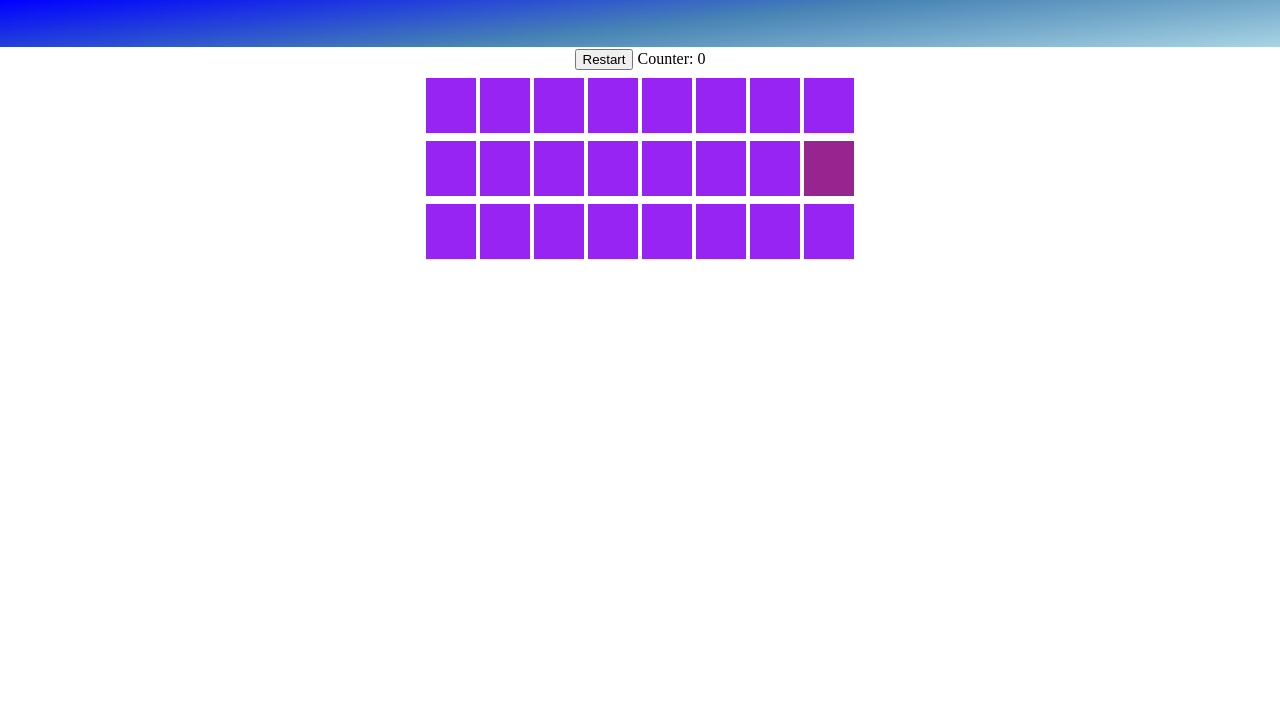
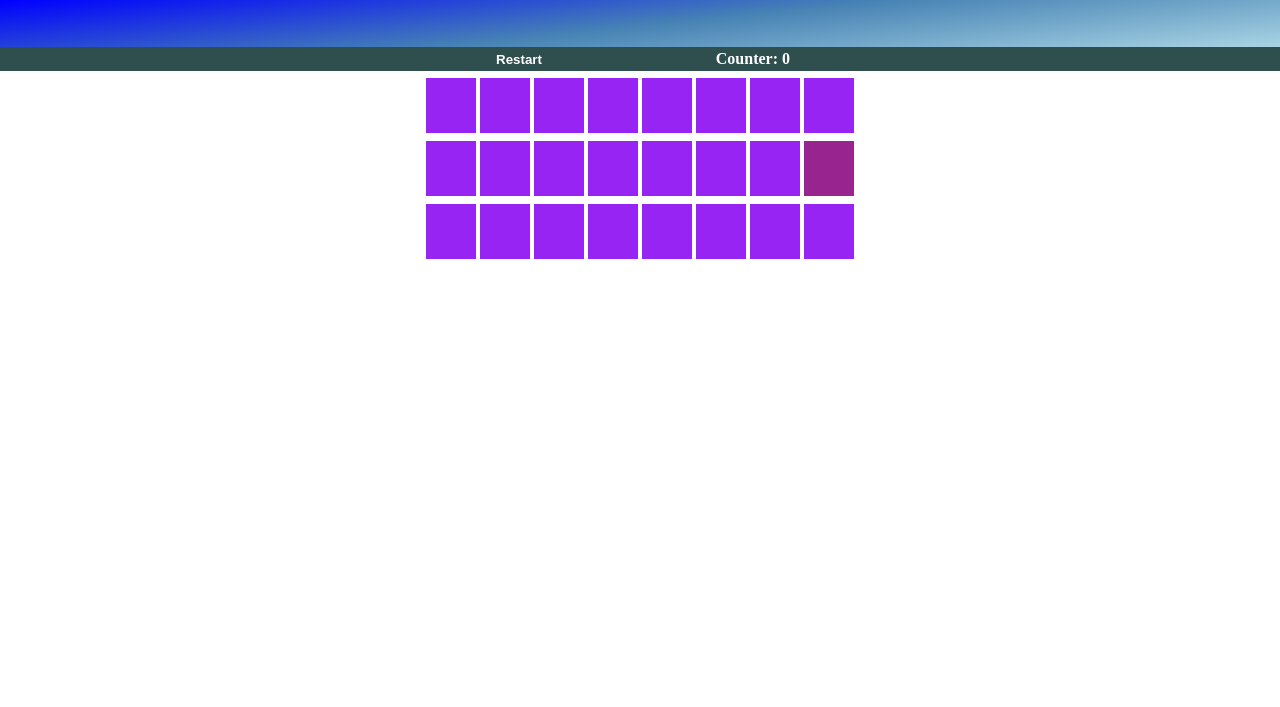
Before and after one commit to BasKalkman/color-picker, a plain HTML site: page index.html in a window 1280 px wide. Shown: the part 93-800 px from the top of the page. Drawn offline with Linux system fonts and the light colour scheme.

Commit message:
Some styling

```diff
--- a/index.html
+++ b/index.html
@@ -14,7 +14,10 @@
     </div>
 
     <div id="controller">
-        <button id="restart">Restart</button> Counter: <span id="counter"></span>
+        <div id="controllerContainer">
+            <button id="restart">Restart</button>
+            <div id="counterDiv">Counter: <span id="counter"></span></div>
+        </div>
     </div>
 
     <div id="game">
--- a/main.css
+++ b/main.css
@@ -14,11 +14,40 @@ html, body {
 }
 
 #controller {
-    background-color: white;
+    background-color: darkslategray;
     line-height: 1.5rem;
-    max-width: 600px;
+    /* max-width: 600px; */
     margin: 0 auto;
-    text-align: center;
+    display: flex;
+    justify-content: center;
+}
+
+#controllerContainer {
+    min-width: 300px;
+}
+
+#restart {
+    float: left;
+    border: none;
+    background-color: darkslategray;
+    color: white;
+    font-weight: bold;
+    height: 100%;
+    transition: all 0.4s;
+    outline: none;
+}
+
+#restart:hover {
+    background-color: lightgrey;
+    color: black;
+}
+
+#counterDiv {
+    float: right;
+    color: white;
+    font-weight: bold;
+    height: 100%;
+    padding: auto 0;
 }
 
 #game {
```
